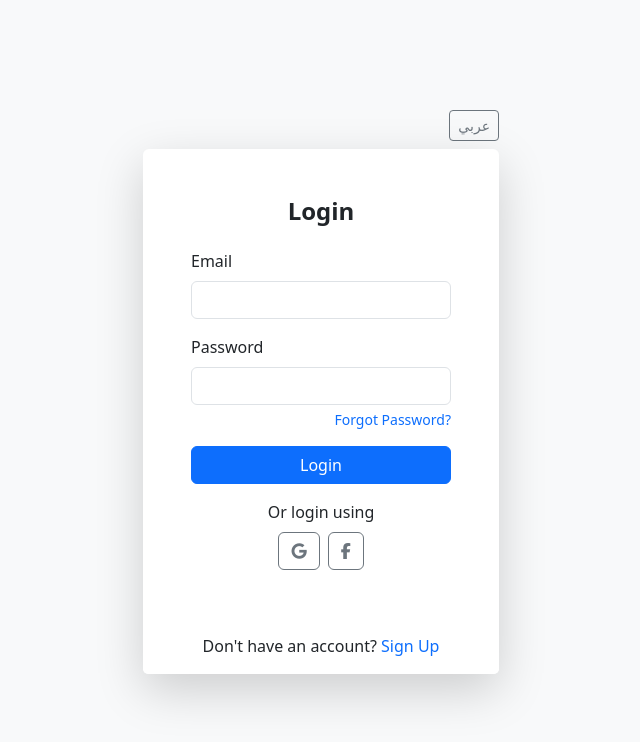
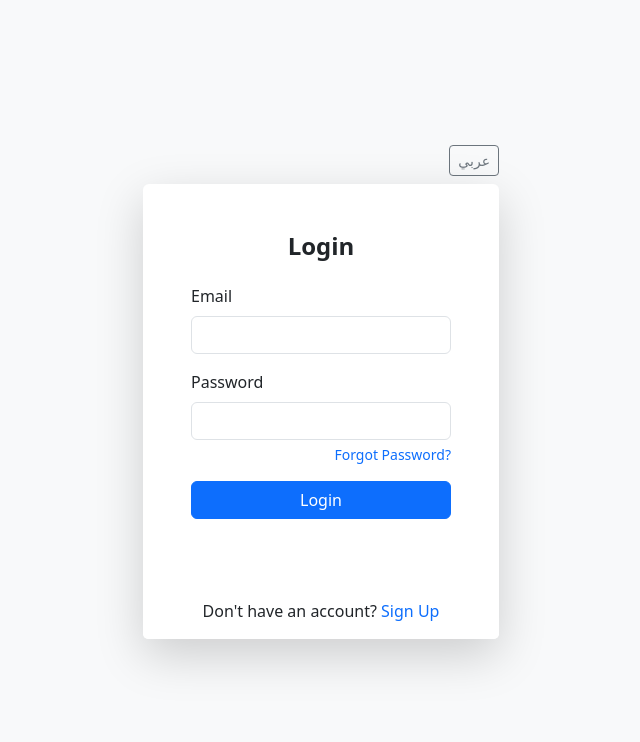
Before and after one commit to aalgadhi/KADDAD, a React (Create React App) app: page / in a window 1280 px wide. Shown: the top 742 px of the page, without its empty margins (319-959 px from the left). Built offline with nearby package versions, Linux system fonts and the light colour scheme.

Commit message:
unused buttons

```diff
--- a/src/Components/Login.jsx
+++ b/src/Components/Login.jsx
@@ -100,7 +100,7 @@
                       {lang === 'ar' ? 'تسجيل الدخول' : 'Login'}
                     </button>
                   </div>
-                  <div className="text-center">
+                    {/* <div className="text-center">
                       <p className="mb-0">{lang === 'ar' ? 'أو سجل الدخول باستخدام' : 'Or login using'}</p>
                       <div className="d-flex justify-content-center mt-2">
                         <button type="button" className="btn btn-outline-secondary mx-1">
@@ -110,7 +110,7 @@
                           <i className="fab fa-facebook-f"></i>
                         </button>
                       </div>
-                  </div>
+                    </div> */}
                 </form>
               </div>
               <div className="card-footer bg-white py-3 border-0">
```
Lines whose indentation alone changed are shown as unchanged.
